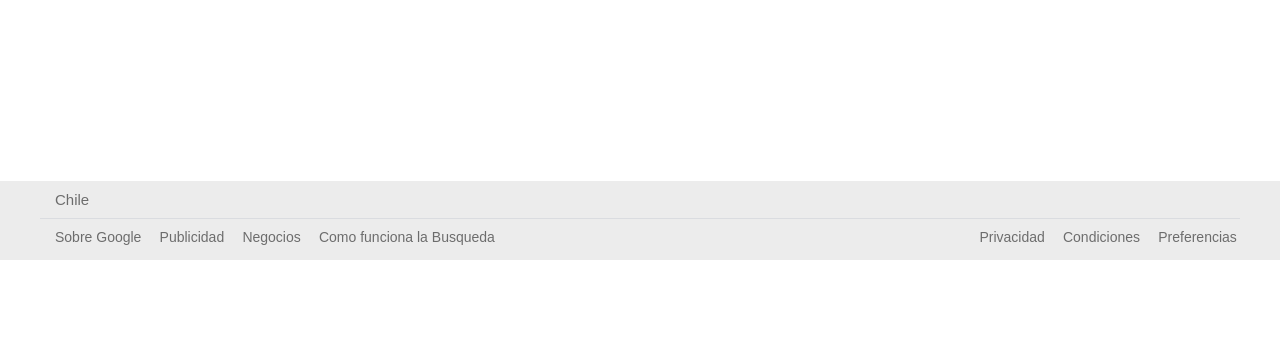
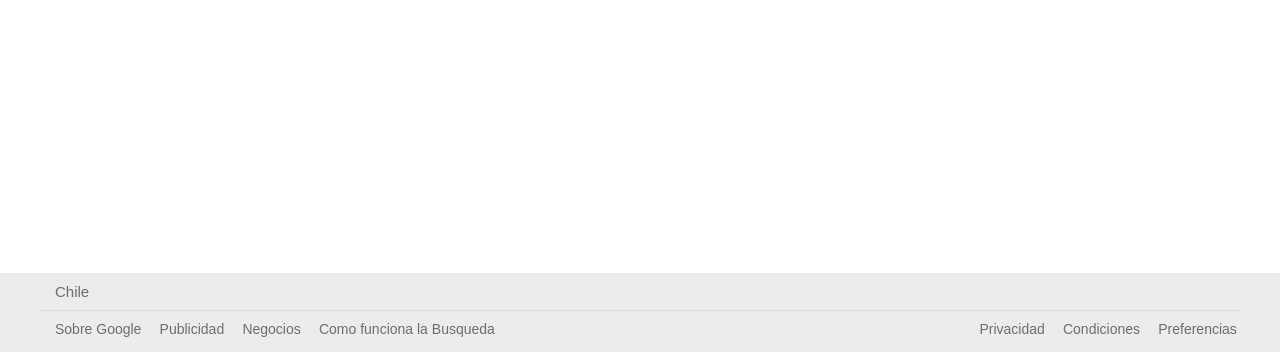
Before and after one commit to FranRojas/google-homepage, a plain HTML site: page index.html in a window 1280 px wide. Shown: the part 448-800 px from the top of the page. Drawn offline with Linux system fonts and the light colour scheme.

Commit message:
fixed vh

```diff
--- a/style.css
+++ b/style.css
@@ -56,6 +56,10 @@ a:hover{
 .body{
     font-family:Arial, Helvetica, sans-serif;
     font-size: 14px;
+    display: flex;
+    min-height: 100vh;
+    flex-direction: column;
+    justify-content: space-between
 }
 .body-box{
     display: flex;
```
Also changed, not shown: jscript.js (added, +7 -0 lines).
